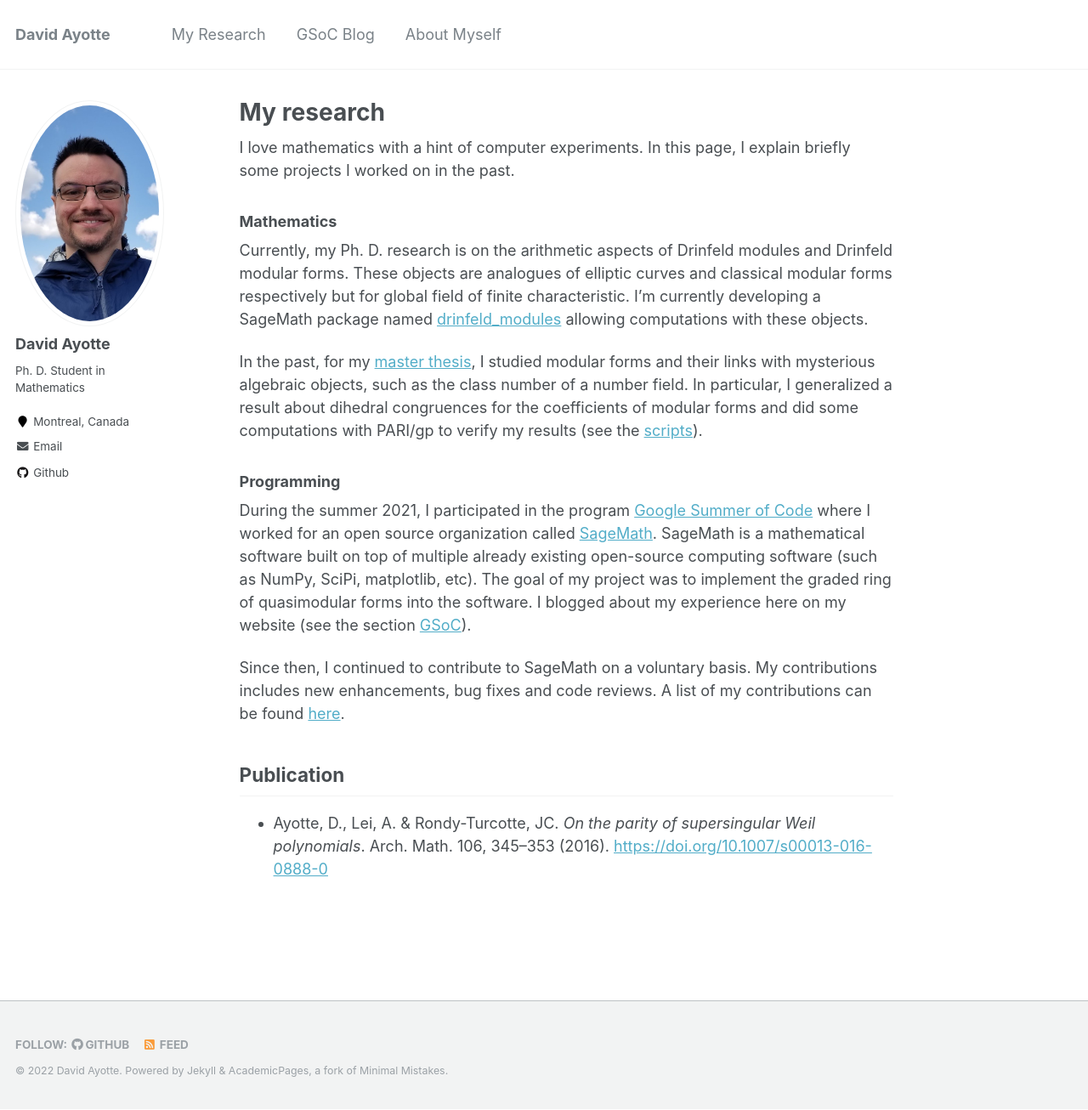
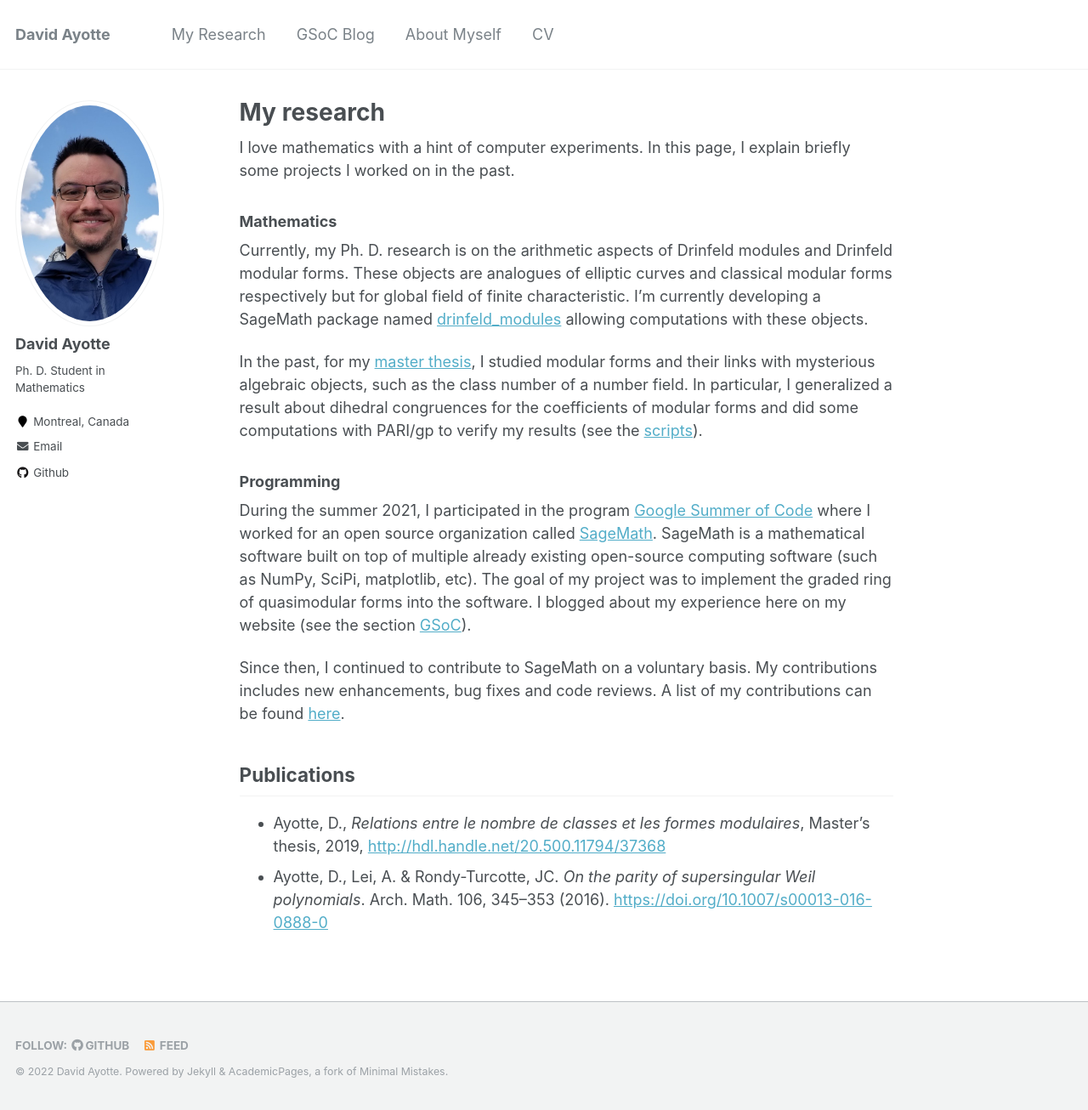
Before and after one commit to DavidAyotte/davidayotte.github.io, a Jekyll site: the page built from _pages/research.md, in a window 1280 px wide and 1306 px high. Shown: the whole window at 85% size. Built offline with Jekyll 4.4.1, drawn with Linux system fonts in a browser that asks for light colours.

Commit message:
add CV and reformat research.md

```diff
--- a/_data/navigation.yml
+++ b/_data/navigation.yml
@@ -24,9 +24,8 @@ main:
   - title: "About Myself"
     url: /about-myself/
 
-
-  #- title: "CV"
-  #  url: /cv/
+  - title: "CV"
+    url: /cv/
 
   #- title: "Guide"
   #  url: /markdown/
--- a/_pages/research.md
+++ b/_pages/research.md
@@ -19,6 +19,7 @@ During the summer 2021, I participated in the program [Google Summer of Code](ht
 
 Since then, I continued to contribute to SageMath on a voluntary basis. My contributions includes new enhancements, bug fixes and code reviews. A list of my contributions can be found [here](https://trac.sagemath.org/query?status=closed&status=needs_info&status=needs_review&status=needs_work&status=new&status=positive_review&author=~David+Ayotte&or&reviewer=~David+Ayotte&max=150&col=id&col=summary&col=status&col=owner&col=type&col=priority&col=milestone&order=priority).
 
-## Publication
+## Publications
 
+* Ayotte, D., *Relations entre le nombre de classes et les formes modulaires*, Master's thesis, 2019, [http://hdl.handle.net/20.500.11794/37368](http://hdl.handle.net/20.500.11794/37368)
 * Ayotte, D., Lei, A. & Rondy-Turcotte, JC. *On the parity of supersingular Weil polynomials*. Arch. Math. 106, 345–353 (2016). [https://doi.org/10.1007/s00013-016-0888-0](https://doi.org/10.1007/s00013-016-0888-0)
```
Also changed, not shown: _pages/cv.md (added, +7 -0 lines), 1 other file.
